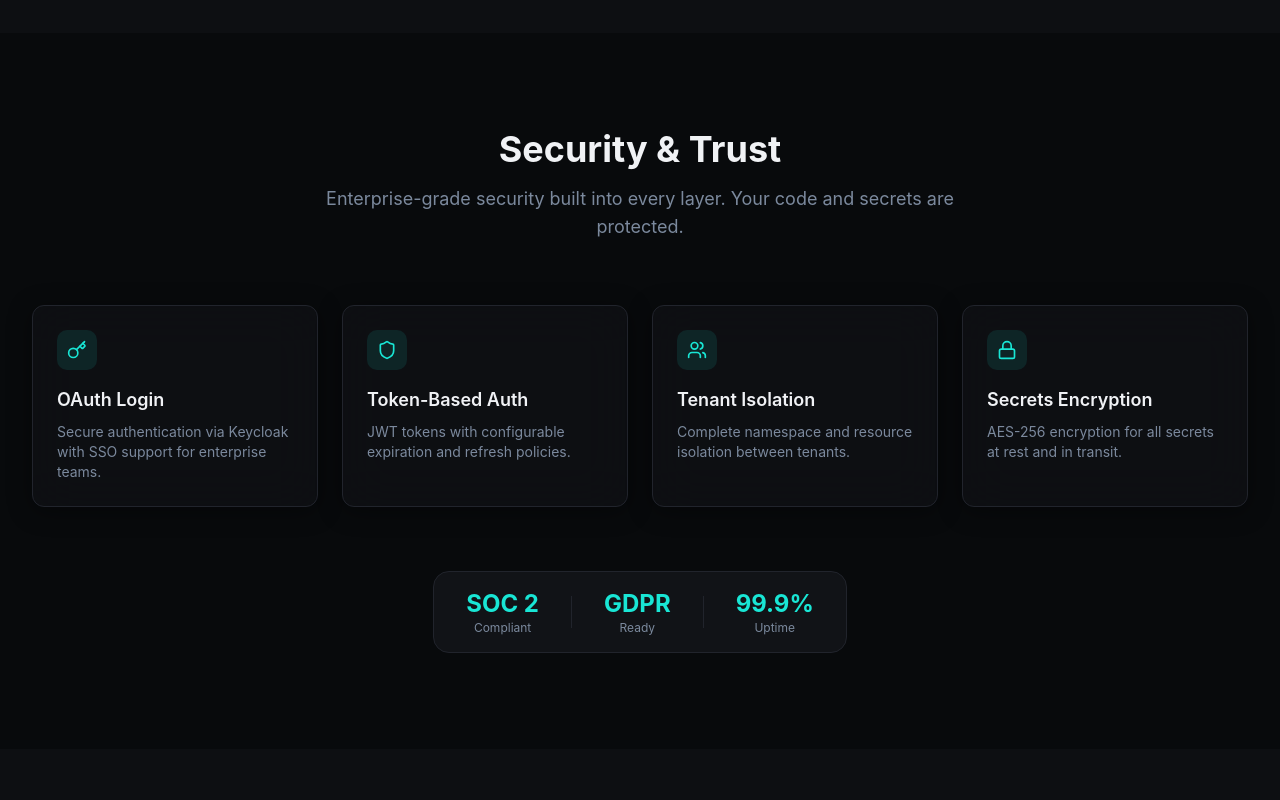
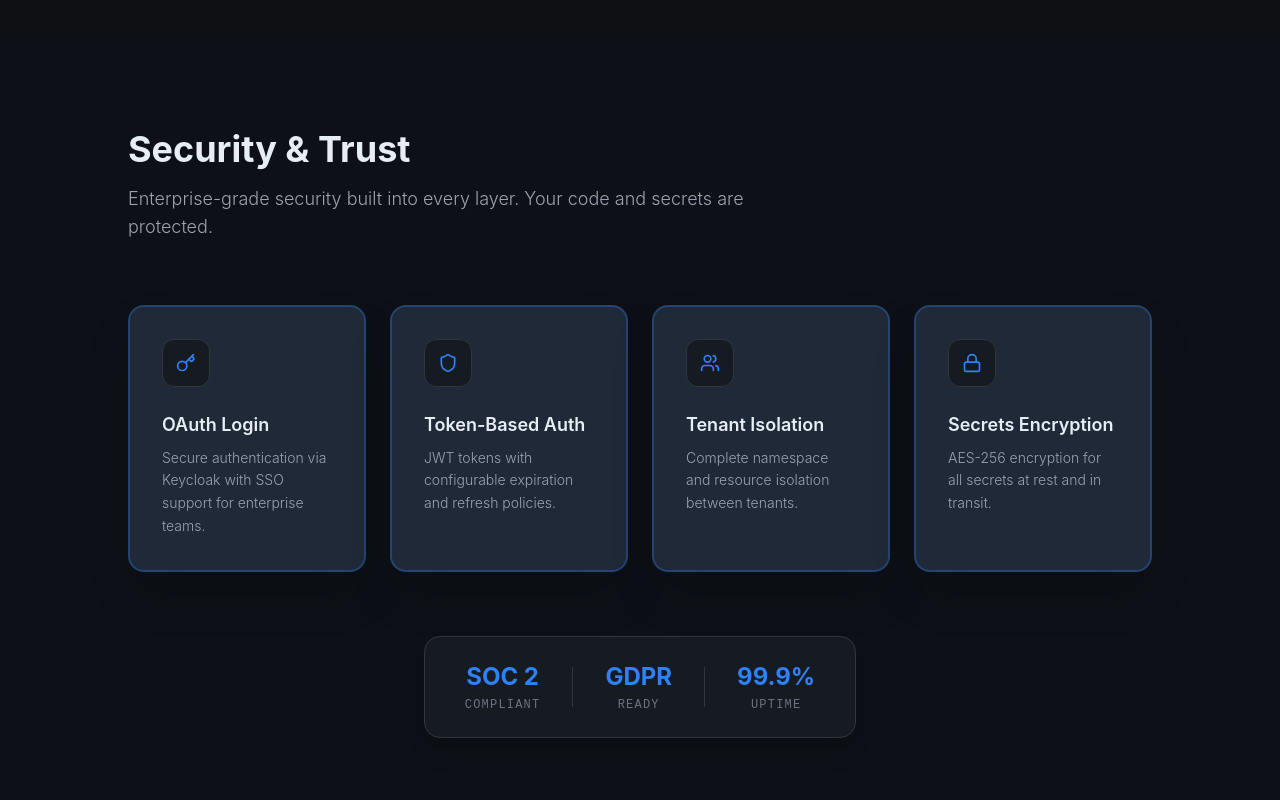
Before and after one commit to Dinah-02/FluxForged, a React (Vite) app: page / in a window 1280 px wide. Shown: the part 5900-6700 px from the top of the page. Built offline with nearby package versions, Linux system fonts and the light colour scheme; the HTML template or start-up script is replaced by a standard one.

Commit message:
Security page changed

```diff
--- a/src/components/landing/SecurityTrust.tsx
+++ b/src/components/landing/SecurityTrust.tsx
@@ -1,3 +1,7 @@
+"use client"
+
+import React, { useState, useEffect } from 'react';
+import { motion } from "framer-motion";
 import { Shield, Key, Users, Lock } from "lucide-react";
 
 const securityFeatures = [
@@ -24,50 +28,107 @@ const securityFeatures = [
 ];
 
 const SecurityTrust = () => {
+  const [mounted, setMounted] = useState(false);
+
+  useEffect(() => {
+    setMounted(true);
+  }, []);
+
+  const silkVariants = {
+    hidden: { opacity: 0, y: 30, filter: "blur(8px)" },
+    visible: (i: number) => ({
+      opacity: 1,
+      y: 0,
+      filter: "blur(0px)",
+      transition: {
+        duration: 1.5,
+        delay: i * 0.1,
+        ease: [0.16, 1, 0.3, 1]
+      }
+    })
+  };
+
   return (
-    <section id="security" className="py-24 relative">
-      <div className="section-container">
-        <div className="text-center mb-16">
-          <h2 className="text-3xl sm:text-4xl font-bold mb-4">Security & Trust</h2>
-          <p className="text-muted-foreground text-lg max-w-2xl mx-auto">
+    <section id="security" style={{ backgroundColor: '#0D1117' }} className="py-24 relative overflow-hidden">
+      <div className="container mx-auto px-12 md:px-24 lg:px-32 relative z-10">
+
+        {/* Section Header - Left Aligned */}
+        <div className="mb-16">
+          <motion.h2
+            initial={{ opacity: 0, x: -20 }}
+            whileInView={{ opacity: 1, x: 0 }}
+            transition={{ duration: 1 }}
+            style={{ color: '#E6EDF3' }}
+            className="text-3xl sm:text-4xl font-bold mb-4"
+          >
+            Security & Trust
+          </motion.h2>
+          <motion.p
+            initial={{ opacity: 0, x: -20 }}
+            whileInView={{ opacity: 1, x: 0 }}
+            transition={{ duration: 1, delay: 0.2 }}
+            style={{ color: '#9CA3AF' }}
+            className="text-lg max-w-2xl font-light"
+          >
             Enterprise-grade security built into every layer. Your code and secrets are protected.
-          </p>
+          </motion.p>
         </div>
 
+        {/* Feature Cards with Static Blue Outlines */}
         <div className="grid grid-cols-1 sm:grid-cols-2 lg:grid-cols-4 gap-6">
-          {securityFeatures.map((feature) => (
-            <div
+          {securityFeatures.map((feature, idx) => (
+            <motion.div
               key={feature.title}
-              className="card-glass p-6 group hover:border-primary/50 transition-all duration-300"
+              custom={idx}
+              initial="hidden"
+              whileInView="visible"
+              viewport={{ once: true }}
+              variants={silkVariants}
+              style={{
+                backgroundColor: '#1F2937',
+                borderColor: '#2F81F74D' // Static thin blue outline
+              }}
+              className="p-8 rounded-2xl border-2 transition-all duration-300 group shadow-2xl"
             >
-              <div className="feature-icon mb-4 group-hover:bg-primary/20 transition-colors">
+              <div
+                style={{ backgroundColor: '#161B22', borderColor: '#30363D' }}
+                className="w-12 h-12 flex items-center justify-center rounded-xl border mb-6 text-[#2F81F7] group-hover:border-[#2F81F7]/50 transition-colors"
+              >
                 <feature.icon className="w-5 h-5" />
               </div>
-              <h3 className="text-lg font-semibold mb-2">{feature.title}</h3>
-              <p className="text-muted-foreground text-sm">{feature.description}</p>
-            </div>
+              <h3 style={{ color: '#E6EDF3' }} className="text-lg font-semibold mb-2">{feature.title}</h3>
+              <p style={{ color: '#9CA3AF' }} className="text-sm leading-relaxed font-light">{feature.description}</p>
+            </motion.div>
           ))}
         </div>
 
-        {/* Trust indicators */}
-        <div className="mt-16 text-center">
-          <div className="inline-flex items-center gap-8 px-8 py-4 rounded-2xl bg-secondary/50 border border-border">
+        {/* Trust Indicators - Aligned with GitHub Theme */}
+        <motion.div
+          initial={{ opacity: 0, y: 20 }}
+          whileInView={{ opacity: 1, y: 0 }}
+          transition={{ duration: 1, delay: 0.5 }}
+          className="mt-16 text-center"
+        >
+          <div
+            style={{ backgroundColor: '#161B22', borderColor: '#30363D' }}
+            className="inline-flex flex-wrap justify-center items-center gap-8 px-10 py-6 rounded-2xl border shadow-xl"
+          >
             <div className="text-center">
-              <div className="text-2xl font-bold text-primary">SOC 2</div>
-              <div className="text-xs text-muted-foreground">Compliant</div>
+              <div className="text-2xl font-bold text-[#2F81F7]">SOC 2</div>
+              <div className="text-xs text-[#6B7280] font-mono uppercase tracking-widest mt-1">Compliant</div>
             </div>
-            <div className="w-px h-8 bg-border" />
+            <div className="hidden sm:block w-px h-10 bg-[#30363D]" />
             <div className="text-center">
-              <div className="text-2xl font-bold text-primary">GDPR</div>
-              <div className="text-xs text-muted-foreground">Ready</div>
+              <div className="text-2xl font-bold text-[#2F81F7]">GDPR</div>
+              <div className="text-xs text-[#6B7280] font-mono uppercase tracking-widest mt-1">Ready</div>
             </div>
-            <div className="w-px h-8 bg-border" />
+            <div className="hidden sm:block w-px h-10 bg-[#30363D]" />
             <div className="text-center">
-              <div className="text-2xl font-bold text-primary">99.9%</div>
-              <div className="text-xs text-muted-foreground">Uptime</div>
+              <div className="text-2xl font-bold text-[#2F81F7]">99.9%</div>
+              <div className="text-xs text-[#6B7280] font-mono uppercase tracking-widest mt-1">Uptime</div>
             </div>
           </div>
-        </div>
+        </motion.div>
       </div>
     </section>
   );
```
